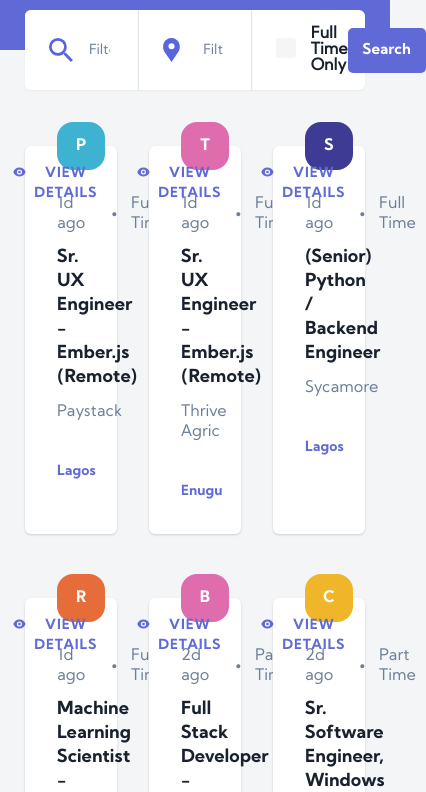
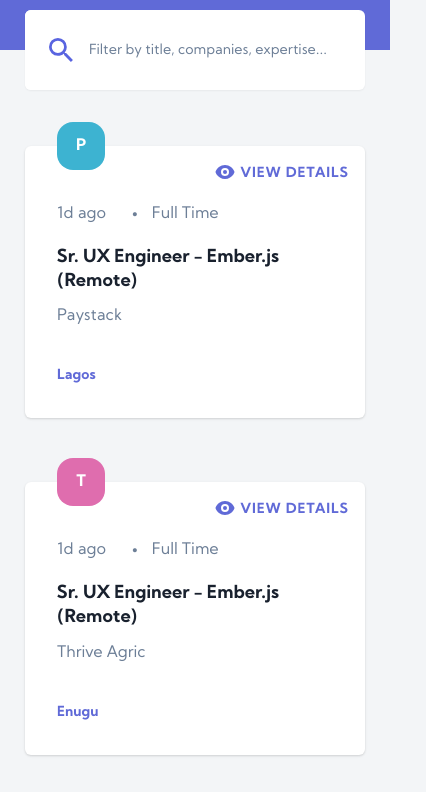
Before and after one commit to abdulsamadayoade/techjobs, a plain HTML site: page index.html in a window 390 px wide. Shown: the part 80-872 px from the top of the page, 426 px wide, since content can reach past the window. Drawn offline with Linux system fonts and the light colour scheme.

Commit message:
update main.css

```diff
--- a/styles/css/main.css
+++ b/styles/css/main.css
@@ -231,6 +231,41 @@
   margin-top: 2px;
   font-family: 'Kumbh Sans Bold', sans-serif;
   font-weight: 600;
+}
+
+@media (max-width: 1280px) {
+  .grid {
+    -webkit-column-gap: .75rem;
+            column-gap: .75rem;
+  }
+}
+
+@media (max-width: 1024px) {
+  .grid {
+    -ms-grid-columns: (1fr)[2];
+        grid-template-columns: repeat(2, 1fr);
+  }
+}
+
+@media (max-width: 768px) {
+  .grid {
+    -ms-grid-columns: 1fr;
+        grid-template-columns: 1fr;
+  }
+  .grid-item {
+    width: 30rem;
+    margin: 0 auto;
+  }
+}
+
+@media (max-width: 550px) {
+  .grid {
+    -ms-grid-columns: 1fr;
+        grid-template-columns: 1fr;
+  }
+  .grid-item {
+    width: 100%;
+  }
 }
 
 .load-more-box {
@@ -485,6 +520,40 @@
   opacity: 1;
 }
 
+@media (max-width: 900px) {
+  .search-bar h4 {
+    font-size: 15px;
+  }
+  .search-bar .btn {
+    width: 110px;
+  }
+}
+
+@media (max-width: 768px) {
+  .search-bar {
+    -ms-grid-columns: (minmax(0, 1fr))[1];
+        grid-template-columns: repeat(1, minmax(0, 1fr));
+  }
+  .search-bar .title-grid {
+    width: 30rem;
+    margin: 0 auto;
+  }
+  .search-bar .by-title {
+    border-top-right-radius: .375rem;
+    border-bottom-right-radius: .375rem;
+  }
+  .search-bar .by-location,
+  .search-bar .by-time {
+    display: none;
+  }
+}
+
+@media (max-width: 550px) {
+  .search-bar .title-grid {
+    width: 100%;
+  }
+}
+
 .btn {
   font-family: 'Kumbh Sans Bold', sans-serif;
   font-size: 15px;
@@ -536,8 +605,6 @@
 
 .login-box form {
   padding: 0 40px;
-  -webkit-box-sizing: border-box;
-          box-sizing: border-box;
 }
 
 .login-box form .input-box {
```
